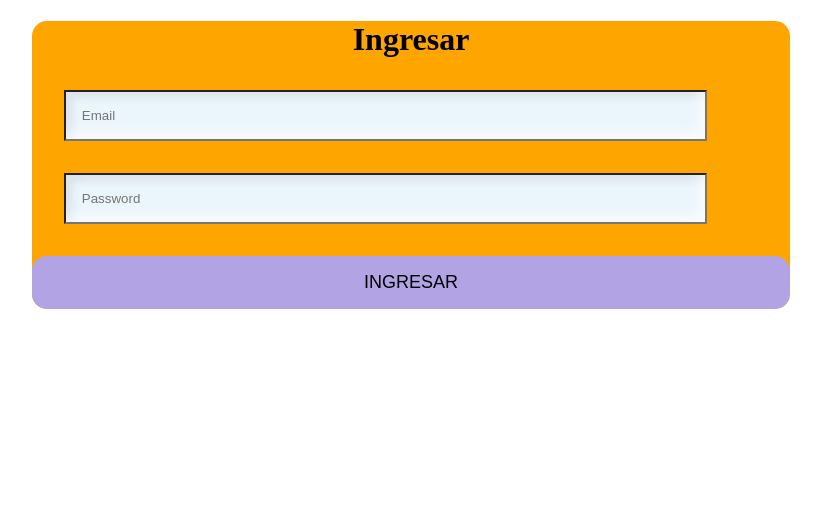
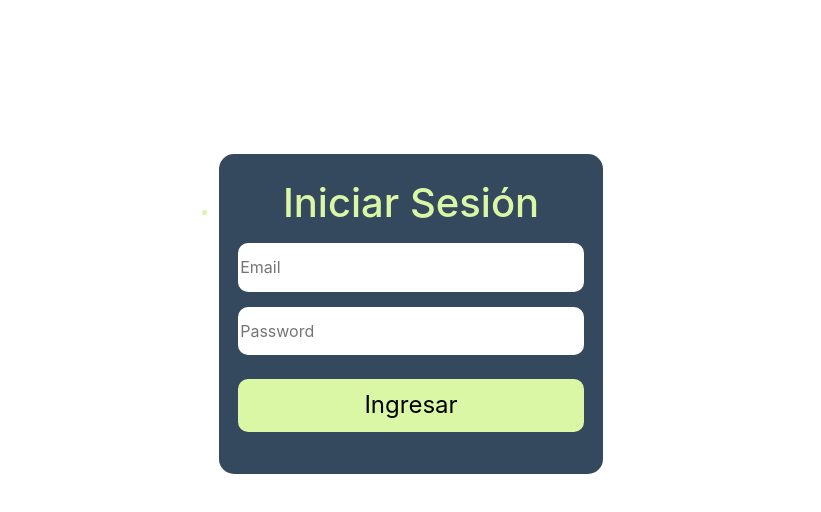
Before and after one commit to cr7kawai/angular-rdrsbm, an Angular app: page /login in a window 1280 px wide. Shown: the top 512 px of the page, without its empty margins (229-1050 px from the left). Built offline with nearby package versions, Linux system fonts and the light colour scheme.

Commit message:
4 files modified

```diff
--- a/src/app/components/login/login.component.html
+++ b/src/app/components/login/login.component.html
@@ -1,6 +1,6 @@
 <div class="login">
   <form action="" class="form-custom">
-    <h1>Ingresar</h1>
+    <h1>Iniciar Sesión</h1>
     <input type="text" name="email" [(ngModel)]="email" placeholder="Email" required="required" />
     <input type="password" name="password" [(ngModel)]="password" placeholder="Password" required="required">
 
--- a/src/app/components/login/login.component.scss
+++ b/src/app/components/login/login.component.scss
@@ -1,3 +1,5 @@
 .login {
   text-align: center;
+  display: flex;
+  justify-content: center;
 }
--- a/src/index.html
+++ b/src/index.html
@@ -1,13 +1,29 @@
-<!doctype html>
+<!DOCTYPE html>
 <html lang="en">
   <head>
-  <meta charset="utf-8">
+    <meta charset="utf-8" />
     <title>Clase01</title>
-  <base href="/">
-  <meta name="viewport" content="width=device-width, initial-scale=1">
-  <link rel="icon" type="image/x-icon" href="favicon.ico">
+    <base href="/" />
+    <meta name="viewport" content="width=device-width, initial-scale=1" />
+    <link rel="icon" type="image/x-icon" href="favicon.ico" />
+    <link
+      href="https://cdn.jsdelivr.net/npm/bootstrap@5.3.0-alpha1/dist/css/bootstrap.min.css"
+      rel="stylesheet"
+      integrity="sha384-GLhlTQ8iRABdZLl6O3oVMWSktQOp6b7In1Zl3/Jr59b6EGGoI1aFkw7cmDA6j6gD"
+      crossorigin="anonymous"
+    />
   </head>
   <body>
     <app-root></app-root>
+    <script
+      src="https://cdn.jsdelivr.net/npm/@popperjs/core@2.11.6/dist/umd/popper.min.js"
+      integrity="sha384-oBqDVmMz9ATKxIep9tiCxS/Z9fNfEXiDAYTujMAeBAsjFuCZSmKbSSUnQlmh/jp3"
+      crossorigin="anonymous"
+    ></script>
+    <script
+      src="https://cdn.jsdelivr.net/npm/bootstrap@5.3.0-alpha1/dist/js/bootstrap.min.js"
+      integrity="sha384-mQ93GR66B00ZXjt0YO5KlohRA5SY2XofN4zfuZxLkoj1gXtW8ANNCe9d5Y3eG5eD"
+      crossorigin="anonymous"
+    ></script>
   </body>
 </html>
--- a/src/styles.scss
+++ b/src/styles.scss
@@ -1,30 +1,44 @@
 .form-custom {
-  background-color: orange;
+  background-color: #34495e;
   border-radius: 15px;
-  margin-top: 10%;
-  min-width: 300px;
-  min-height: 250px;
-  max-width: 60%;
-  margin: 0px auto;
+  height: 320px;
+  width: 30%;
+  align-items: center;
+  margin-top: 12%;
+  color: #daf7a6;
+  display: list-item;
+  justify-content: center;
+  padding-top: 2%;
+  padding-bottom: 3%;
+  font-family: '-apple-system', 'BlinkMacSystemFont', 'Segoe UI', 'Roboto',
+    'Oxygen', 'Ubuntu', 'Cantarell', 'Open Sans', 'Helvetica Neue', sans-serif;
 }
 
 .form-custom input {
-  display: block;
-  margin: 2rem;
-  padding: 1rem;
-  width: 80%;
-  box-shadow: inset -5px -5px 15px rgba(255, 255, 255, 0.8), inset 5px 5px 10px
-    rgba(0, 0, 0, 0.1);
-  background: #ebf5fc;
+  margin: 2%;
+  width: 90%;
+  height: 19%;
+  border-radius: 10px;
+  border: 0ch;
+  border-color: #daf7a6;
+  font-family: '-apple-system', 'BlinkMacSystemFont', 'Segoe UI', 'Roboto',
+    'Oxygen', 'Ubuntu', 'Cantarell', 'Open Sans', 'Helvetica Neue', sans-serif;
 }
 
 .form-custom button {
-  display: block;
-  border-radius: 15px;
-  border: 0px solid;
-  background-color: rgb(177, 163, 228);
-  font-size: large;
-  text-transform: uppercase;
-  padding: 1rem;
-  width: 100%;
+  margin: 4%;
+  font-family: '-apple-system', 'BlinkMacSystemFont', 'Segoe UI', 'Roboto',
+    'Oxygen', 'Ubuntu', 'Cantarell', 'Open Sans', 'Helvetica Neue', sans-serif;
+  width: 90%;
+  height: 21%;
+  border-radius: 10px;
+  border: 0px;
+  background-color: #daf7a6;
+  font-size: 150%;
+  font-style: inherit;
 }
+
+.form-custom button:hover {
+  background-color: #99b960;
+  color: white;
+}
```
Lines whose indentation alone changed are shown as unchanged.
